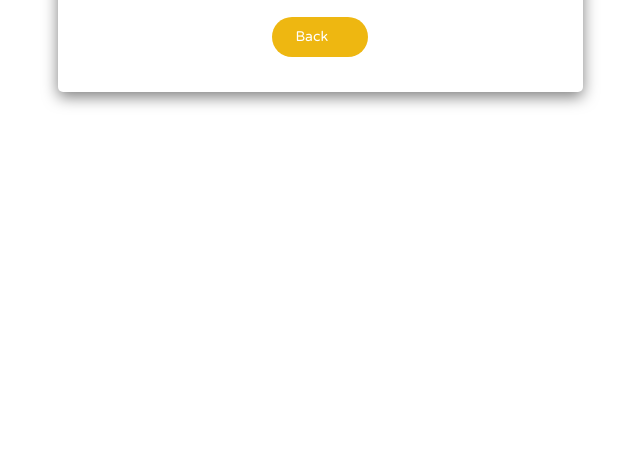
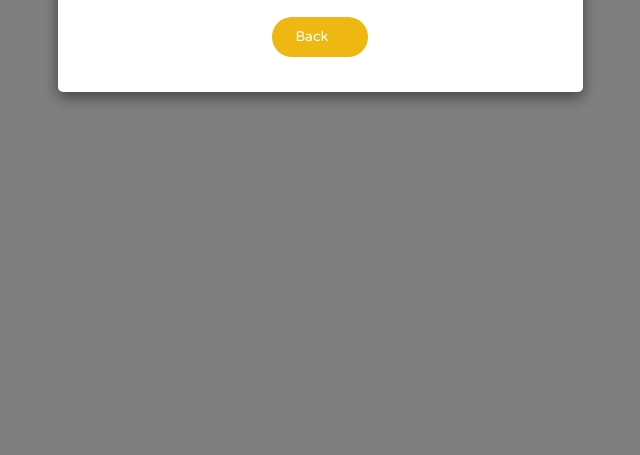
Before and after one commit to dhanisetiaji/apiamikomjogja, a website: page public/sukses.html in a window 1280 px wide. Shown: the part 345-800 px from the top of the page, without its empty margins (320-960 px from the left). Drawn offline with nearby package versions, Linux system fonts and the light colour scheme.

Commit message:
no message

```diff
--- a/public/sukses.html
+++ b/public/sukses.html
@@ -4,7 +4,7 @@
 <meta charset="utf-8">
 <meta http-equiv="X-UA-Compatible" content="IE=edge">
 <meta name="viewport" content="width=device-width, initial-scale=1">
-<title>Bootstrap Elegant Success Modal</title>
+<title>Sukses</title>
 <link href="https://fonts.googleapis.com/css?family=Roboto|Varela+Round" rel="stylesheet">
 <link rel="stylesheet" href="https://use.fontawesome.com/releases/v5.7.0/css/all.css" integrity="sha384-lZN37f5QGtY3VHgisS14W3ExzMWZxybE1SJSEsQp9S+oqd12jhcu+A56Ebc1zFSJ" crossorigin="anonymous">
 <link rel="stylesheet" href="https://fonts.googleapis.com/icon?family=Material+Icons">
@@ -105,8 +105,7 @@
 </style>
 </head>
 <body>
-
-
+<div id="myModal" class="modal fade">
 	<div class="modal-dialog modal-confirm">
 		<div class="modal-content">
 			<div class="modal-header">
@@ -121,6 +120,14 @@
 				<a href="/index.html"><button class="btn btn-success"><span>Back</span> <i class="material-icons">&#xE5C8;</i></button></a>
 			</div>
 		</div>
-	</div>
+    </div>
+</div>
+<script type="text/javascript">
+    $(window).on('load',function(){
+        $('#myModal').modal('show');
+    });
+
+
+</script>
 </body>
 </html>
```
Also changed, not shown: public/gagal.html (+9 -3 lines), public/sudah.html (+9 -3 lines).
